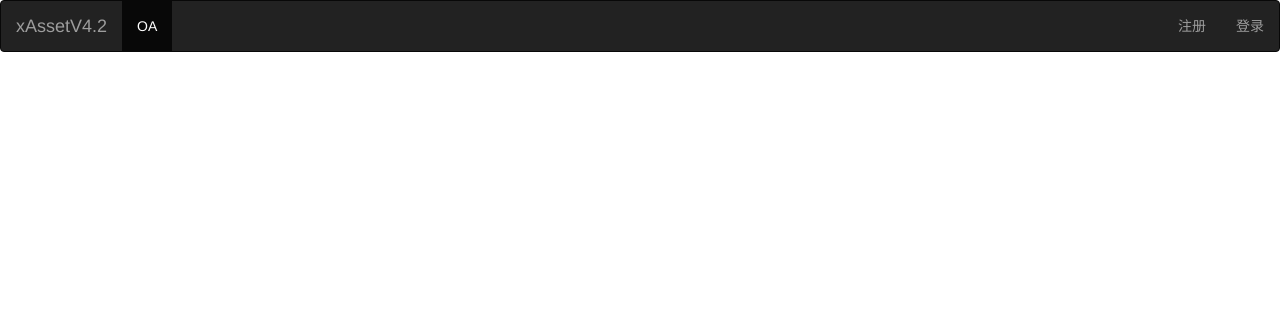
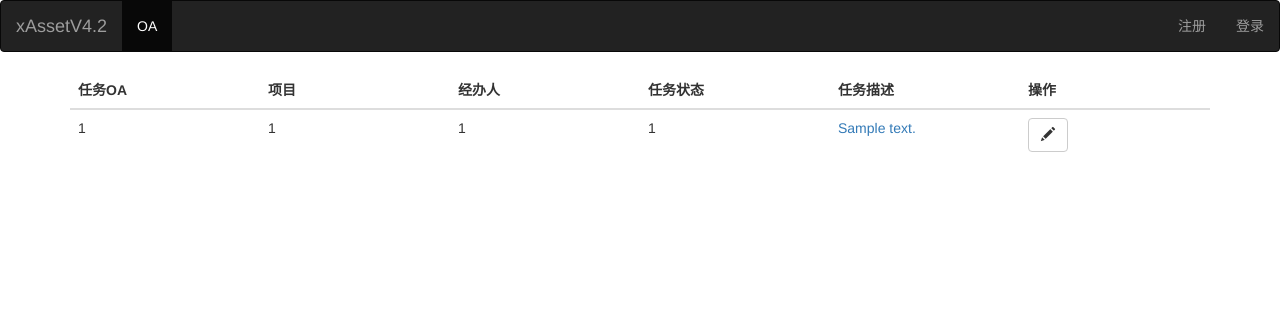
Before and after one commit to zmxhdu/excel, a Flask app: page / in a window 1280 px wide. Shown: the top 312 px of the page. Run offline with Flask 2, Linux system fonts and the light colour scheme; tables that the repository leaves empty hold one stand-in row (values such as "Sample post"); some libraries are stand-ins or nearby versions.

Commit message:
任务列表展示

```diff
--- a/工作簿/notebook/notebook/handlers/admin.py
+++ b/工作簿/notebook/notebook/handlers/admin.py
@@ -55,3 +55,5 @@ def delete_work(work_id):
     form.delete_work(work)
     flash('任务删除成功', 'success')
     return redirect(url_for('admin.works'))
+
+#TODO:管理员添加项目、用户功能
--- a/工作簿/notebook/notebook/models.py
+++ b/工作簿/notebook/notebook/models.py
@@ -1,5 +1,6 @@
 # coding = utf-8
 from datetime import datetime
+from flask import url_for
 from flask_sqlalchemy import SQLAlchemy
 from flask_login import UserMixin
 from werkzeug.security import generate_password_hash, check_password_hash
@@ -82,3 +83,7 @@ class Work(db.Model):
 
     transactor_user = db.relationship('User', foreign_keys='Work.transactor_id')
     dev_user = db.relationship('User', foreign_keys='Work.dev_id')
+
+    @property
+    def url(self):
+        return url_for('work.detail.html', work_id=self.work_id)
--- a/工作簿/notebook/notebook/templates/admin/works.html
+++ b/工作簿/notebook/notebook/templates/admin/works.html
@@ -17,6 +17,7 @@ Admin - works
     <thead>
         <tr>
             <th>任务OA</th>
+            <th>项目</th>
             <th>经办人</th>
             <th>任务状态</th>
             <th>任务描述</th>
@@ -26,6 +27,7 @@ Admin - works
             {% for work in pagination.items %}
             <tr>
                 <td>{{ work.task_id }}</td>
+                <td>{{ work.project_id }}</td>
                 <td>{{ work.transactor_id }}</td>
                 <td>{{ work.work_status }}</td>
                 <td>{{ work.work_text }}</td>
--- a/工作簿/notebook/notebook/templates/index.html
+++ b/工作簿/notebook/notebook/templates/index.html
@@ -1,9 +1,41 @@
 {% extends "base.html" %}
+{% from "macros.html" import render_pagination %}
 
 {% block titele %}Home{% endblock %}
 
 {% block body %}
-    {% for work in works %}
-        <p>{{ work.work_id }} - {{ work.task_id }}</p>
-    {% endfor %}
+    <table class="table" style="table-layout: fixed">
+        <thead>
+            <tr>
+                <th>任务OA</th>
+                <th>项目</th>
+                <th>经办人</th>
+                <th>任务状态</th>
+                <th>任务描述</th>
+                <th>操作</th>
+            </tr>
+            <tbody>
+                {% for work in pagination.items %}
+                <tr>
+                    <td>{{ work.task_id }}</td>
+                    <td>{{ work.project_id }}</td>
+                    <td>{{ work.transactor_id }}</td>
+                    <td>{{ work.work_status }}</td>
+                    <td style="overflow: hidden;white-space: nowrap;text-overflow: ellipsis;">
+                        <a href="{{ url_for('work.detail', work_id=work.work_id) }}">
+                            {{ work.work_text }}
+                        </a>
+                    </td>
+                    <td>
+                        <div class="btn-group" role="group">
+                            <a href="{{ url_for('admin.edit_work', work_id=work.work_id) }}" type="button" class="btn btn-default" title="编辑">
+                                <span class="glyphicon glyphicon-pencil" title="编辑" aria-hidden="true"></span>
+                            </a>
+                        </div>
+                    </td>
+                </tr>
+                {% endfor %}
+            </tbody>
+        </thead>
+    </table>
 {% endblock %}
--- /dev/null
+++ b/工作簿/notebook/notebook/templates/work/detail.html
@@ -0,0 +1 @@
+{% extends "base.html" %}
```
Also changed, not shown: 工作簿/notebook/notebook/handlers/work.py (line endings or trailing spaces).
